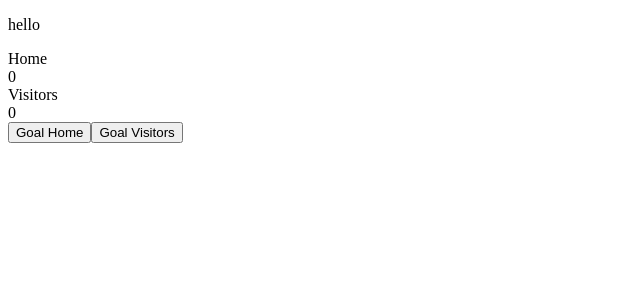
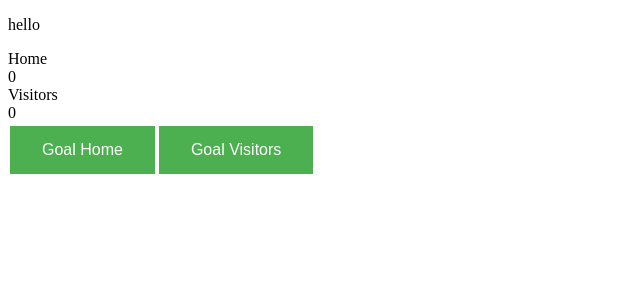
Before and after one commit to Real-Time-Football/realtime-football-app, a React app: page / in a window 1280 px wide. Shown: the top 300 px of the page, without its empty margins (0-640 px from the left). Built offline with nearby package versions, Linux system fonts and the light colour scheme; the HTML template or start-up script is replaced by a standard one.

Commit message:
:white_check_mark: Update test for styled-components

```diff
--- a/src/components/GoalButton.js
+++ b/src/components/GoalButton.js
@@ -1,10 +1,28 @@
 import React from 'react'
 import PropTypes from 'prop-types'
+import styled from 'styled-components'
 
-const GoalButton = props => <button {...props} />
+const DefaultButton = styled.button`
+    background-color: #4caf50;
+    border: none;
+    color: white;
+    padding: 15px 32px;
+    text-align: center;
+    text-decoration: none;
+    display: inline-block;
+    font-size: 16px;
+    margin: 4px 2px;
+`
+
+const GoalButton = ({ Button, ...props }) => <Button {...props} />
 
 GoalButton.propTypes = {
     children: PropTypes.node.isRequired,
+    Button: PropTypes.elementType,
+}
+
+GoalButton.defaultProps = {
+    Button: DefaultButton,
 }
 
 export default GoalButton
```
Also changed, not shown: package.json (+9 -1 lines), .babelrc.js, 2 other files (tests, documents, lock files or other folders).
